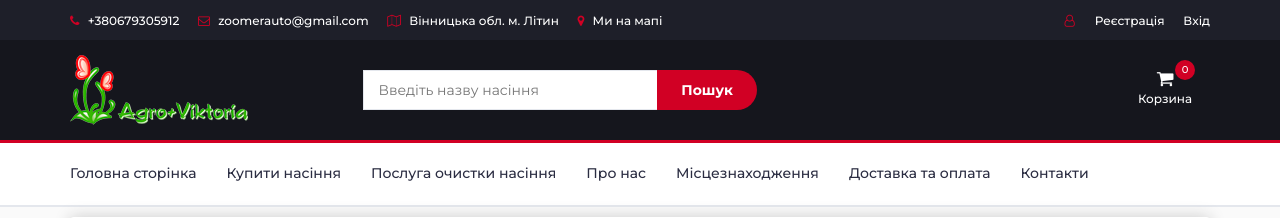
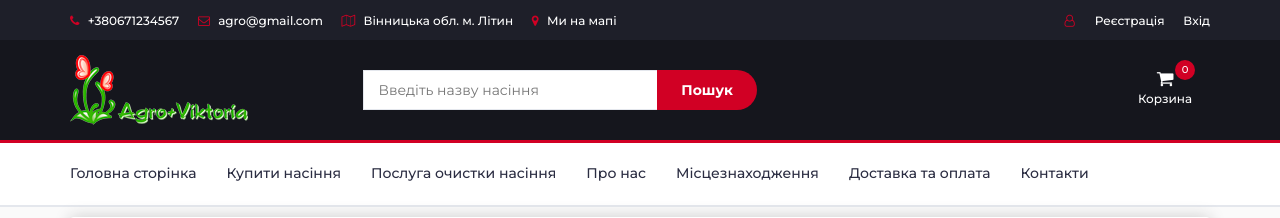
Before and after one commit to Astrogor4ik/Agroviktoria, a Django app: page /cart/ in a window 1280 px wide. Shown: the top 218 px of the page. Run offline with Django 4.2, Linux system fonts and the light colour scheme; some libraries are stand-ins or nearby versions.

Commit message:
Change contact

```diff
--- a/agroviktoria/seed/templates/seed/main.html
+++ b/agroviktoria/seed/templates/seed/main.html
@@ -89,8 +89,8 @@
     <div id="top-header">
         <div class="container">
             <ul class="header-links pull-left">
-                <li><a href="{% url 'contact' %}"><i class="fa fa-phone"></i> +380679305912</a></li>
-                <li><a href="{% url 'contact' %}"><i class="fa fa-envelope-o"></i> zoomerauto@gmail.com</a></li>
+                <li><a href="{% url 'contact' %}"><i class="fa fa-phone"></i> +380671234567</a></li>
+                <li><a href="{% url 'contact' %}"><i class="fa fa-envelope-o"></i> agro@gmail.com</a></li>
                 <li><a href="{% url 'we_on_map' %}"><i class="fa fa-map-o"></i> Вінницька обл. м. Літин</a></li>
                 <li><a href="{% url 'we_on_map' %}"><i class="fa fa-map-marker"></i> Ми на мапі</a></li>
             </ul>
```
Also changed, not shown: agroviktoria/seed/test2/plus_test.py (line endings or trailing spaces).
